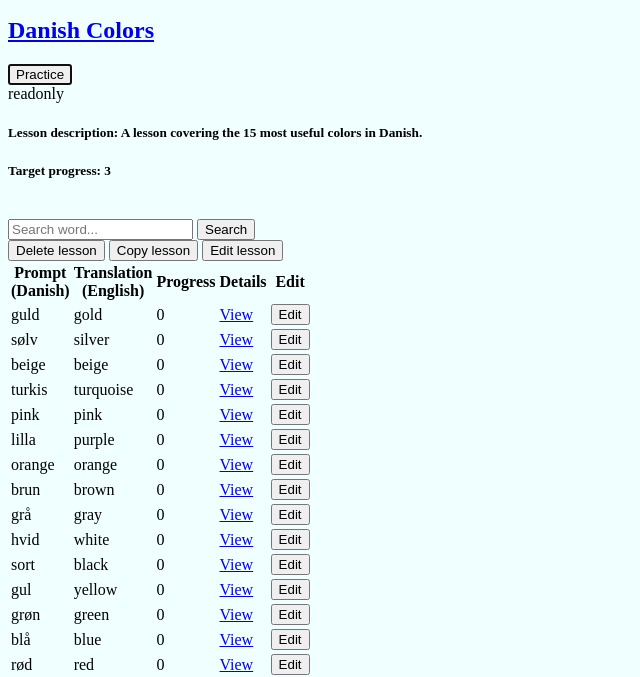
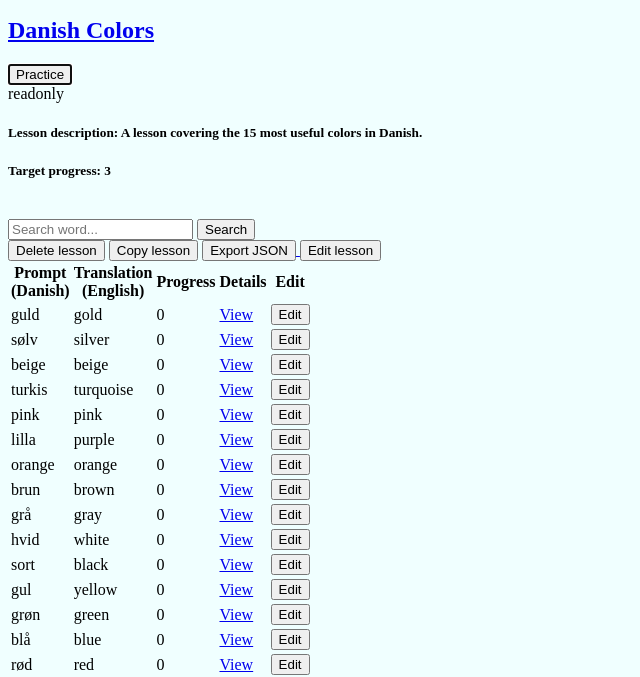
Before and after one commit to AdamRogowski/LanguageLearningApp, a Django app: page /my-lesson-details/98/ in a window 1280 px wide. Shown: the part 325-1002 px from the top of the page, without its empty margins (0-640 px from the left). Run offline with Django 5.2, Linux system fonts and the light colour scheme; a user stored in the database is signed in; data comes from the database, SQL or seed files in the repository; both versions use the stored data as it was after the commit.

Commit message:
Export lessons as JSON and session expiry set

```diff
--- a/base/templates/base/my_lesson_details.html
+++ b/base/templates/base/my_lesson_details.html
@@ -29,6 +29,10 @@
 <form action="{% url 'copy-lesson' my_lesson.id %}" method="get" style="display:inline;">
     <button type="submit" {% if is_private %}disabled{% endif %}>Copy lesson</button>
 </form>
+
+<a href="{% url 'export-lesson-json' my_lesson.lesson.id %}">
+    <button type="button">Export JSON</button>
+</a>
 
 <form action="{% url 'edit-lesson' my_lesson.id %}" method="get" style="display:inline;">
     <button type="submit"  {% if not is_author %}disabled{% endif %}>Edit lesson</button>
--- a/base/urls.py
+++ b/base/urls.py
@@ -119,4 +119,9 @@ urlpatterns = [
         ),
         name="password_change",
     ),
+    path(
+        "export-lesson/<int:lesson_id>/",
+        views.export_lesson_json,
+        name="export-lesson-json",
+    ),
 ] + static(settings.MEDIA_URL, document_root=settings.MEDIA_ROOT)
--- a/base/views.py
+++ b/base/views.py
@@ -1095,6 +1095,39 @@ def import_lesson_json(request):
     return render(request, "base/import_lesson_json.html")
 
 
+@login_required
+def export_lesson_json(request, lesson_id):
+    lesson = Lesson.objects.get(id=lesson_id)
+
+    # Only allow the author or superuser to export
+    if request.user != lesson.author and not request.user.is_superuser:
+        return HttpResponse("You are not allowed to export this lesson.", status=403)
+
+    words = Word.objects.filter(lesson=lesson)
+    data = {
+        "title": lesson.title,
+        "description": lesson.description,
+        "prompt_language": lesson.prompt_language.name,
+        "translation_language": lesson.translation_language.name,
+        "access_type": lesson.access_type.name,
+        "words": [
+            {
+                "prompt": w.prompt,
+                "translation": w.translation,
+                "usage": w.usage,
+                "hint": w.hint,
+            }
+            for w in words
+        ],
+    }
+
+    json_str = json.dumps(data, ensure_ascii=False, indent=2)
+    filename = f"{lesson.title.replace(' ', '_')}.json"
+    response = HttpResponse(json_str, content_type="application/json")
+    response["Content-Disposition"] = f'attachment; filename="{filename}"'
+    return response
+
+
 @login_required(login_url="login")
 def generate_lesson_audio_start(request, my_lesson_id):
     myLesson = get_object_or_404(UserLesson, id=my_lesson_id, user=request.user)
```
Also changed, not shown: languagelearningapp/settings.py (+10 -0 lines), db.sqlite3.
